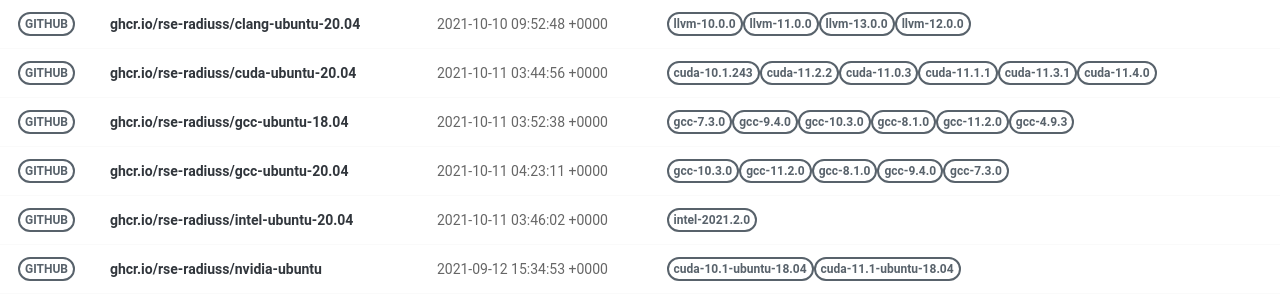
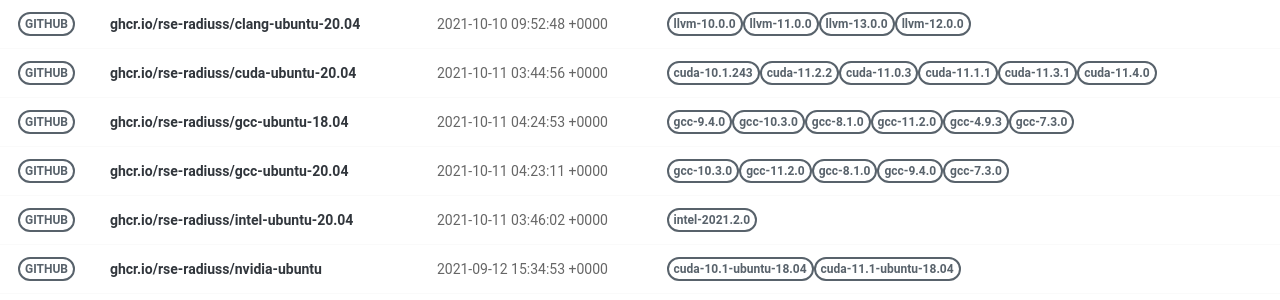
Before and after one commit to rse-ops/docker-images, a Jekyll site: the page built from pages/index.md, in a window 1280 px wide. Shown: the part 179-479 px from the top of the page. Built offline with Jekyll 4.4.1, drawn with Linux system fonts in a browser that asks for light colours; nearby versions of some CDN libraries.

Commit message:
Automated push to update library 2021-10-11

```diff
--- a/_library/ghcr.io-rse-radiuss-gcc-ubuntu-18.04.md
+++ b/_library/ghcr.io-rse-radiuss-gcc-ubuntu-18.04.md
@@ -1,14 +1,11 @@
 ---
 layout: container
 name: ghcr.io/rse-radiuss/gcc-ubuntu-18.04
-updated_at: 2021-10-11 03:52:38.999419
+updated_at: 2021-10-11 04:24:53.078384
 
 
 container_url: https://github.com/orgs/rse-radiuss/packages/container/package/gcc-ubuntu-18.04
 versions:
- - tag: gcc-7.3.0
-   dockerfile: https://github.com/rse-radiuss/docker-images/blob/main/ubuntu/gcc/Dockerfile
-   manifest: https://crane.ggcr.dev/manifest/ghcr.io/rse-radiuss/gcc-ubuntu-18.04:gcc-7.3.0
  - tag: gcc-9.4.0
    dockerfile: https://github.com/rse-radiuss/docker-images/blob/main/ubuntu/gcc/Dockerfile
    manifest: https://crane.ggcr.dev/manifest/ghcr.io/rse-radiuss/gcc-ubuntu-18.04:gcc-9.4.0
```
Also changed, not shown: other parts of _library/ghcr.io-rse-radiuss-gcc-ubuntu-18.04.md (+3 -0 lines).
